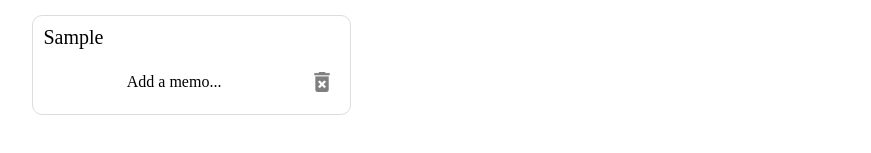
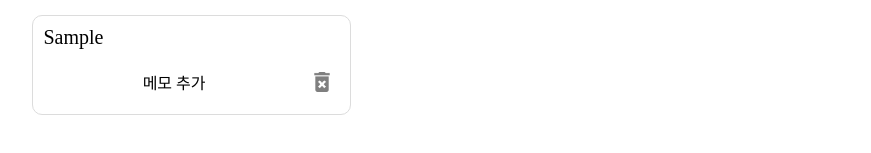
Before and after one commit to realsingeriu/vite-project, a React (Vite) app: page / in a window 1280 px wide. Both pictures are taken after typing "Sample" into the empty fields and a click on the button "+ 추가". Shown: the part 225-378 px from the top of the page, without its empty margins (90-961 px from the left). Built offline with nearby package versions, Linux system fonts and the light colour scheme; a web font is replaced by a local one.

Commit message:
메모 기능 추가 및 로컬 저장 기능(현재 진행중)

```diff
--- a/src/App.jsx
+++ b/src/App.jsx
@@ -7,35 +7,36 @@ import doingIcon from './assets/glowing-star.png';
 import doneIcon from './assets/check-mark-button.png';
 import './App.css'
 
-const saveTasks = localStorage.getItem('tasks');
+// const saveTasks = localStorage.getItem('tasks');
+
 
 function App() {
-  const [tasks, setTasks] = useState(JSON.parse(saveTasks) || []);
+  const [tasks, setTasks] = useState(JSON.parse(localStorage.getItem('tasks')) || []);
 
   useEffect(() => {
-		localStorage.setItem('tasks', JSON.stringify(tasks));
-	}, [tasks]);
+    localStorage.setItem('tasks', JSON.stringify(tasks));
+  }, [tasks]);
 
   const handleDelete = (taskIndex) => {
 		const newTasks = tasks.filter((task, index) => index !== taskIndex);
 		setTasks(newTasks);
 	};
+
   // 메모 기능 추가
-  const handleMemoChange = (taskIndex, memo) => {
-    const updatedTasks = tasks.map((task, index) =>
-      index === taskIndex ? { ...task, memo } : task
-    );
+  const handleMemo = (taskIndex, memo) => {
+    const updatedTasks = [...tasks];
+    updatedTasks[taskIndex] = { ...updatedTasks[taskIndex], memo };
     setTasks(updatedTasks);
-    localStorage.setItem('tasks', JSON.stringify(updatedTasks)); // 메모 로컬 저장
+    localStorage.setItem('tasks', JSON.stringify(updatedTasks));
   };
 
   return (
     <div className='app'>
     <TaskForm setTasks={setTasks} />
     <main className='app_main'>
-        <TaskColumn title='할 일' icon={todoIcon} tasks={tasks} status='todo' handleDelete={handleDelete} handleMemoChange={handleMemoChange} />
-				<TaskColumn title='진행중' icon={doingIcon} tasks={tasks} status='doing' handleDelete={handleDelete} handleMemoChange={handleMemoChange} />
-				<TaskColumn title='완 료' icon={doneIcon} tasks={tasks} status='done' handleDelete={handleDelete} handleMemoChange={handleMemoChange} />
+        <TaskColumn title='할 일' icon={todoIcon} tasks={tasks} status='todo' handleDelete={handleDelete} handleMemo={handleMemo} />
+				<TaskColumn title='진행중' icon={doingIcon} tasks={tasks} status='doing' handleDelete={handleDelete} handleMemo={handleMemo} />
+				<TaskColumn title='완 료' icon={doneIcon} tasks={tasks} status='done' handleDelete={handleDelete} handleMemo={handleMemo} />
     </main>
   </div>
   );
--- a/src/components/TaskCard.jsx
+++ b/src/components/TaskCard.jsx
@@ -3,7 +3,7 @@ import deleteIcon from '../assets/delete.png';
 import React, {useState} from 'react';
 import './TaskCard.css';
 
-export default function TaskCard({ title, tags, handleDelete, index, handleMemoChange}) {
+export default function TaskCard({ title, tags, handleDelete, index, handleMemo}) {
 
 	const [editMemo, setEditMemo] = useState(false);
   const [memo, setMemo] = useState('');
@@ -16,6 +16,7 @@ export default function TaskCard({ title, tags, handleDelete, index, handleMemoC
     setEditMemo(false);
     handleMemoChange(index, memo);
   };
+
 	return (
 		<article className='task_card'>
 			<p className='task_text'>{title}</p>
@@ -44,10 +45,10 @@ export default function TaskCard({ title, tags, handleDelete, index, handleMemoC
              <div onClick={handleMemoEdit}>
                 {memo ? (
                   <>
-                    <strong>Memo:</strong> {memo}
+                    <strong>내용:</strong> {memo}
                   </>
                 ) : (
-                  'Add a memo...'
+                  '메모 추가'
                 )}
               </div>
             </>
--- a/src/components/TaskColumn.jsx
+++ b/src/components/TaskColumn.jsx
@@ -2,7 +2,7 @@
 import TaskCard from './TaskCard';
 import './TaskColumn.css';
 
-export default function TaskColumn({ title, icon, tasks, status, handleDelete, handleMemoChange }) {
+export default function TaskColumn({ title, icon, tasks, status, handleDelete, handleMemo }) {
 	return (
 		<section className='task_column'>
 			<h2 className='task_column_heading'>
@@ -12,7 +12,7 @@ export default function TaskColumn({ title, icon, tasks, status, handleDelete, h
 			{tasks.length > 0
 				? tasks.map(
 					(task, index) =>
-						task.status === status && <TaskCard key={index} title={task.task} tags={task.tags}  handleDelete={handleDelete} index={index} handleMemoChange={handleMemoChange} />
+						task.status === status && <TaskCard key={index} title={task.task} tags={task.tags}  handleDelete={handleDelete} index={index} handleMemo={handleMemo} />
 				)
 			: null}
 
```
Also changed, not shown: src/components/TaskForm.jsx (line endings or trailing spaces).
